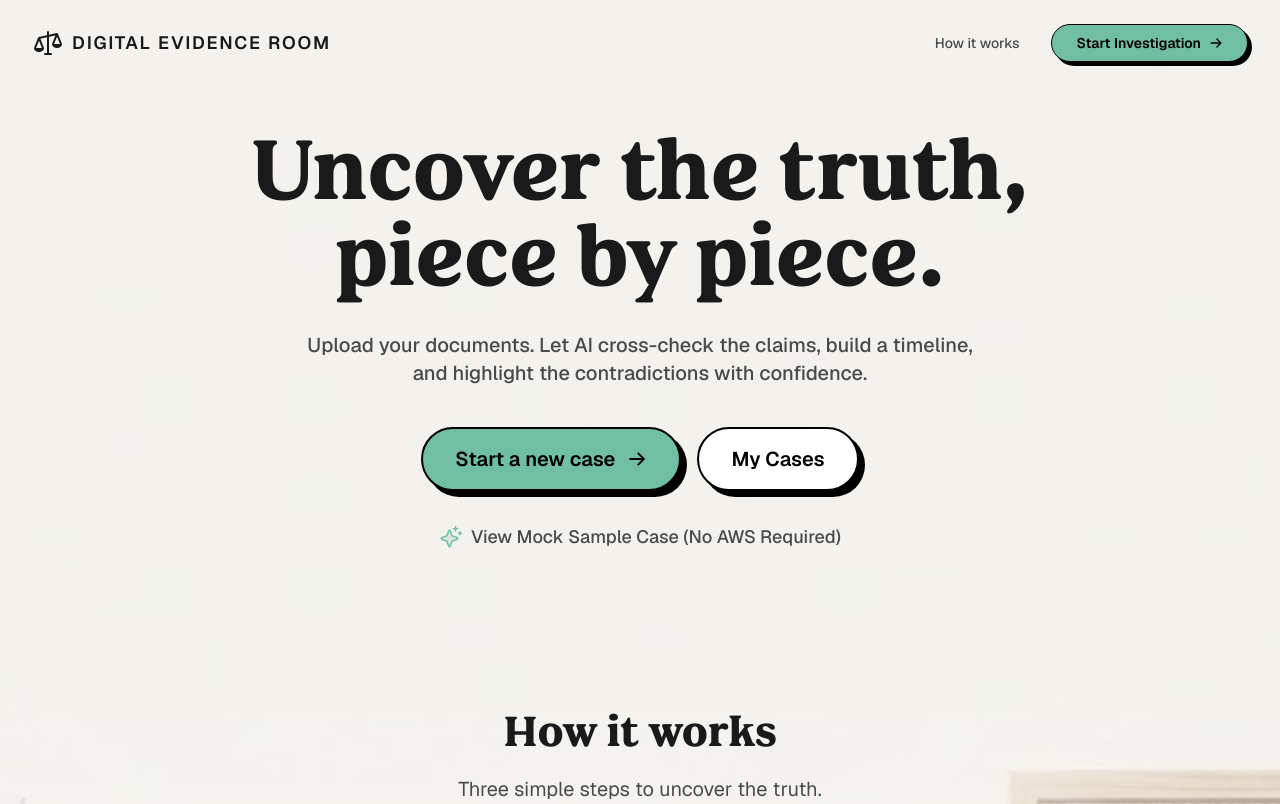
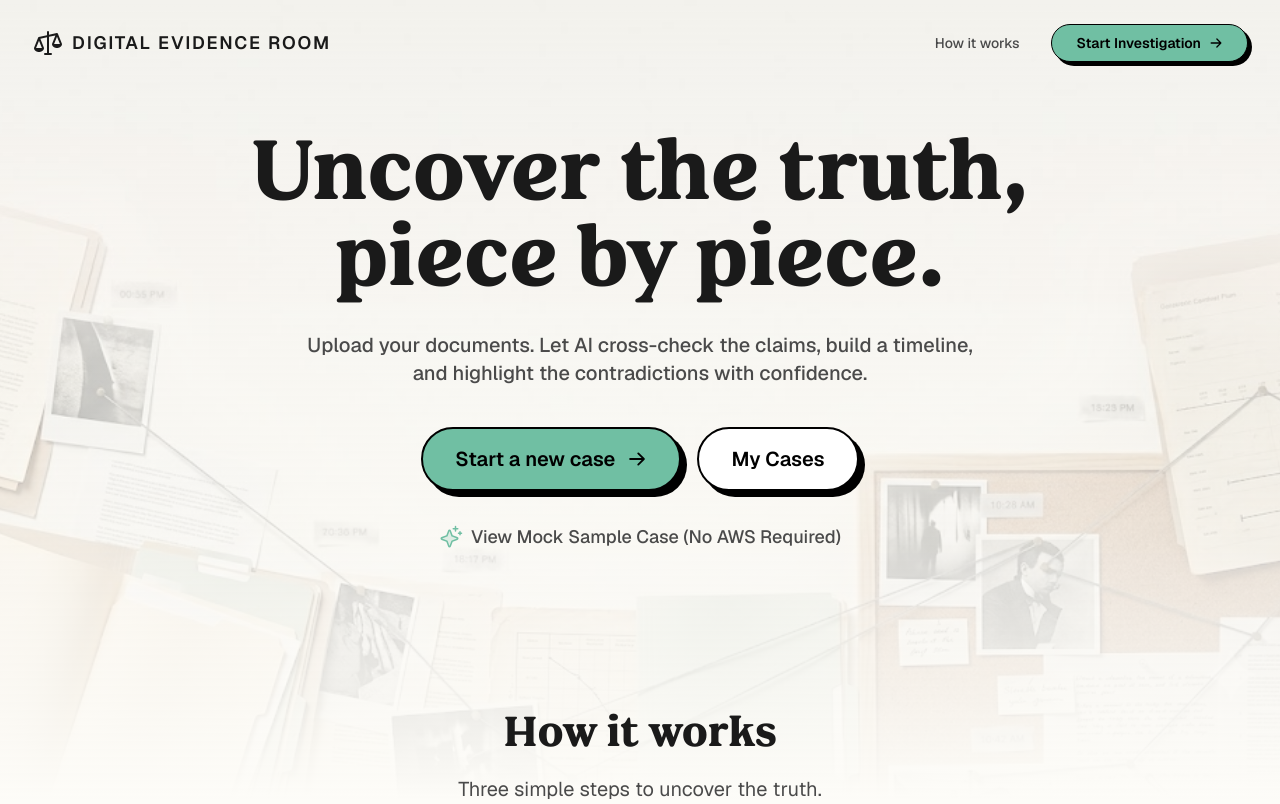
Before and after one commit to quwrof00/Digital-Evidence-Room, a Next.js app in the folder frontend/: page / in a window 1280 px wide. Shown: the top 804 px of the page. Built offline with nearby package versions, Linux system fonts and the light colour scheme.

Commit message:
fix: restrict hero image to viewport height

```diff
--- a/frontend/app/page.tsx
+++ b/frontend/app/page.tsx
@@ -24,7 +24,7 @@ export default function Home() {
   return (
     <main className="relative min-h-screen flex flex-col bg-[#fdfcf8] text-[#1a1a1a] overflow-hidden">
 
-      <div className="absolute inset-0 pointer-events-none z-0">
+      <div className="absolute top-0 left-0 w-full h-[100vh] pointer-events-none z-0">
         <Image
           src={heroBg}
           alt="Abstract Japanese garden"
@@ -34,7 +34,7 @@ export default function Home() {
           fetchPriority="high"
           placeholder="blur"
         />
-        <div className="absolute inset-0 bg-gradient-to-b from-transparent via-transparent to-[#fdfcf8]" />
+        <div className="absolute inset-0 bg-gradient-to-b from-transparent via-[#fdfcf8]/50 to-[#fdfcf8]" />
       </div>
 
       {/* Top Navigation */}
```
